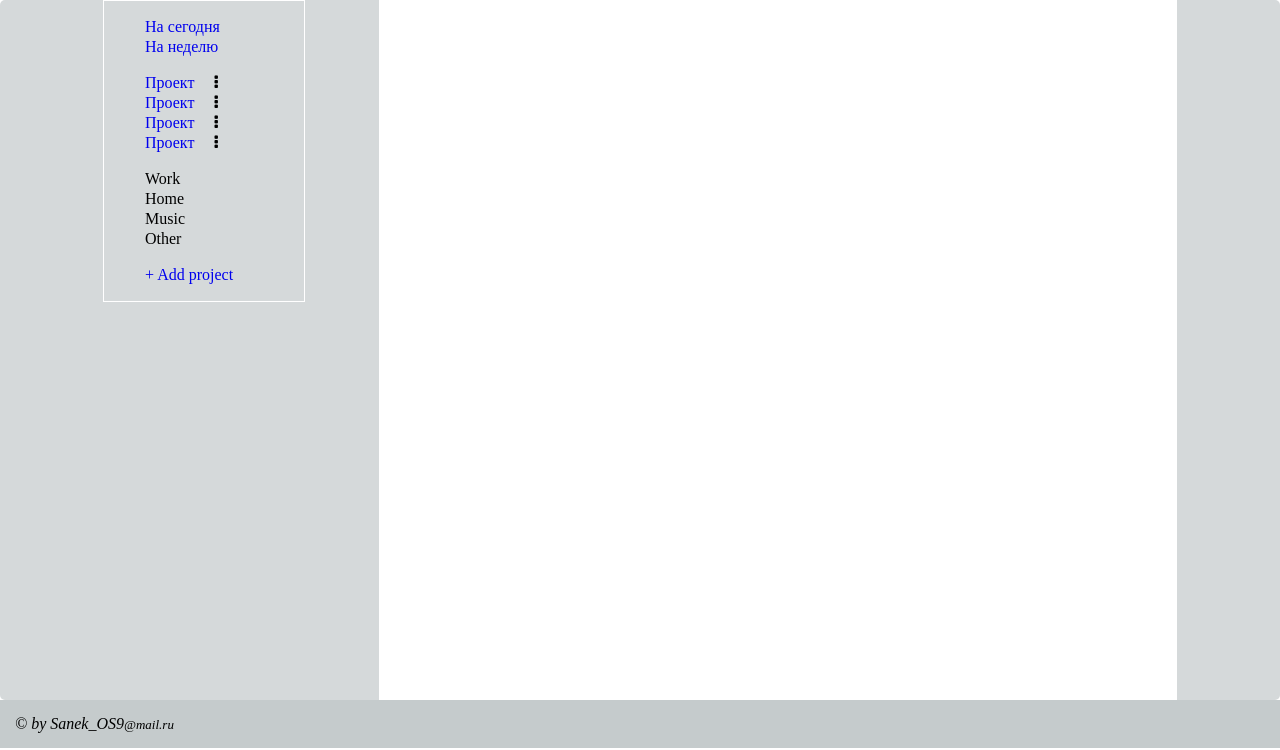
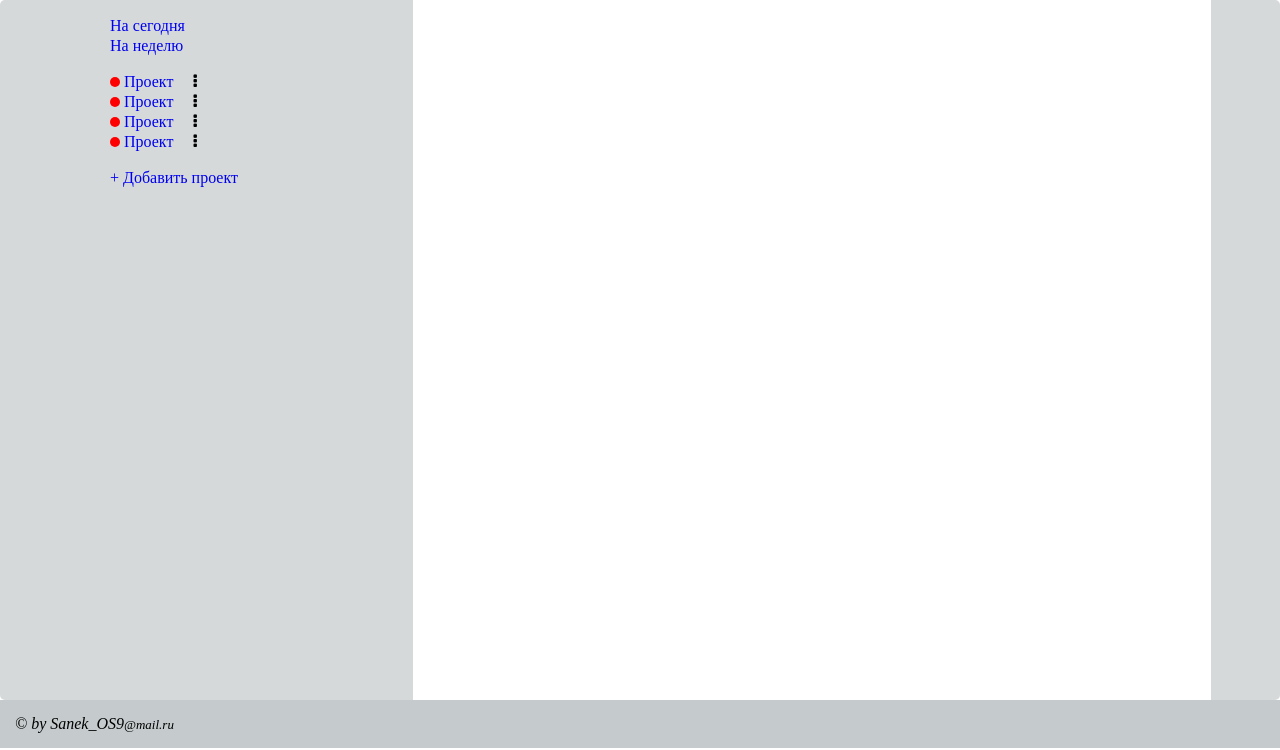
Before and after one commit to freelaxdeveloper/Task, a PHP site: template Views/default/document.twig in a window 1280 px wide. Shown: the part 50-800 px from the top of the page. Run offline with PHP 8.4, Linux system fonts and the light colour scheme; the template is opened without the code that fills it, so the values that code supplies are empty; some libraries are stand-ins or nearby versions.

Commit message:
небольшие правки макета

```diff
--- a/Static/default/css/style.css
+++ b/Static/default/css/style.css
@@ -60,39 +60,43 @@ a{
 /* endcontent */
 
 /* navigation */
-ul{
+nav ul{
     list-style-type: none;
     position: relative;
 }
-li{
+nav li{
 	position:relative;
 	padding: 1px;
 }
-li:hover a{
+nav li:hover a{
 	color:red;
 }
 nav{
     display: inline-block;
-    width: 200px;
-    margin-right: 70px;
-    border: 1px solid #fff;
+    width: 290px;
+    margin-right: 50px;
     text-align: left;
 }
-/*nav ul .action_none{
-	position:absolute;
-	opacity:0;
-}*/
 nav ul span{
     position: relative;
     left: 5px;
     cursor: pointer;
     padding: 0 15px 0 15px;
 }
+nav .color_project{
+	display:inline-block;
+	width:10px;
+	height:10px;
+	background-color:red;
+	padding:0;
+	left:0;
+	border-radius:50%;
+}
 nav ul .action_display{
 	position:absolute;
 	min-width:80px;
 	top:0px;
-    left: 80px;
+	left: 110px;
 	-webkit-transition:0.55s linear opacity;
 	z-index:100;
 	background-color:rgb(55, 103, 250);
--- a/Static/default/js/test.js
+++ b/Static/default/js/test.js
@@ -35,7 +35,7 @@ $(function(){
         /* проверяем показываются выбранные действия или нет */
         this.checkDisplay = function()
         {
-            if (this.action.css('opacity') == 0) {
+            if (this.action.css('display') == 'none') {
                 return false;
             } else {
                 return true;
@@ -44,11 +44,11 @@ $(function(){
         /* пишем логи в консоль */
         this.log = function(message)
         {
-            console.log(message + ' (' + this.id + ')');
+            //console.log(message + ' (' + this.id + ')');
         }
     }
     /* ловим клик по действиям */
-    $('nav ul span, .listing span').click(function(){
+    $('nav ul span, .listing-menu').click(function(){
         var action_id = $('#' + this.id).attr('data-action');
         var action = new classAction(action_id);
         action.display();
@@ -84,7 +84,7 @@ $(function(){
                 console.log('Зашел');
                 var colors = ['red', 'green', 'blue', 'yellow'];
                 key = (key+1) % colors.length;
-                $('.type' + id).css('background-color', colors[key]);
+                $('#type' + id).css('background-color', colors[key]);
             });
         });
 
--- a/Views/default/document.twig
+++ b/Views/default/document.twig
@@ -25,52 +25,48 @@
                 </ul>
                 <ul>
                     <li>
-                        <a href="#">Проект</a><span id="menu1" data-action="action1"><i class="fa fa-ellipsis-v"></i></span>
+                        <a href="#"><span class="color_project"></span> Проект</a><span id="menu1" data-action="action1"><i class="fa fa-ellipsis-v"></i></span>
                         <ul class="display_none" id="action1">
-                            <li><a href="#">Подменю 1</a></li>
-                            <li><a href="#">Подменю 2</a></li>
-                            <li><a href="#">Подменю 3</a></li>
+                            <li><a href="#">Выполнить все</a></li>
+                            <li><a href="#">Изменить</a></li>
+                            <li><a href="#">Удалить</a></li>
                         </ul>
 
                     </li>
                     <li>
-                        <a href="#">Проект</a><span id="menu2" data-action="action2"><i class="fa fa-ellipsis-v"></i></span>
+                        <a href="#"><span class="color_project"></span> Проект</a><span id="menu2" data-action="action2"><i class="fa fa-ellipsis-v"></i></span>
                         <ul class="display_none" id="action2">
-                            <li><a href="#">Подменю 1</a></li>
-                            <li><a href="#">Подменю 2</a></li>
-                            <li><a href="#">Подменю 3</a></li>
+                            <li><a href="#">Выполнить все</a></li>
+                            <li><a href="#">Изменить</a></li>
+                            <li><a href="#">Удалить</a></li>
                         </ul>
                     </li>
                     <li>
-                        <a href="#">Проект</a><span id="menu3" data-action="action3"><i class="fa fa-ellipsis-v"></i></span>
+                        <a href="#"><span class="color_project"></span> Проект</a><span id="menu3" data-action="action3"><i class="fa fa-ellipsis-v"></i></span>
                         <ul class="display_none" id="action3">
-                            <li><a href="#">Подменю 1</a></li>
-                            <li><a href="#">Подменю 2</a></li>
-                            <li><a href="#">Подменю 3</a></li>
+                            <li><a href="#">Выполнить все</a></li>
+                            <li><a href="#">Изменить</a></li>
+                            <li><a href="#">Удалить</a></li>
                         </ul>
                     </li>
                     <li>
-                        <a href="#">Проект</a><span id="menu4" data-action="action4"><i class="fa fa-ellipsis-v"></i></span>
+                        <a href="#"><span class="color_project"></span> Проект</a><span id="menu4" data-action="action4"><i class="fa fa-ellipsis-v"></i></span>
                         <ul class="display_none" id="action4">
-                            <li><a href="#">Подменю 1</a></li>
-                            <li><a href="#">Подменю 2</a></li>
-                            <li><a href="#">Подменю 3</a></li>
+                            <li><a href="#">Выполнить все</a></li>
+                            <li><a href="#">Изменить</a></li>
+                            <li><a href="#">Удалить</a></li>
                         </ul>
                     </li>
                 </ul>
-                <ul>
-                    <li>Work</li>
-                    <li>Home</li>
-                    <li>Music</li>
-                    <li>Other</li>
-                </ul>
+
                 <div>
                     <ul id="Project">
-                        <li><a href="#">+ Add project</a></li>
+                        <li><a href="#">+ Добавить проект</a></li>
                     </ul>
                     <form id="formProject" action="#" method="post">
-                        <span id="typeProject"><input class="typeProject" type="text" name="typeProject" value="" disabled></span>
-                        <input type="text" name="name_project" value=""><br>
+                        <!-- <span id="typeProject"><input class="typeProject" type="text" name="typeProject" value="" disabled></span> -->
+                        <span id="typeProject"></span>
+                        <input type="text" name="name_project" value="" placeholder="Название проекта"><br>
 
                         <button type="button" name="button">Добавить</button>
                         <a href="#" class="cancel">Отменить</a>
```
Also changed, not shown: other parts of Static/default/css/style.css (+32 -17 lines), Views/default/main/index.twig (+7 -6 lines). Lines whose indentation alone changed are shown as unchanged.
